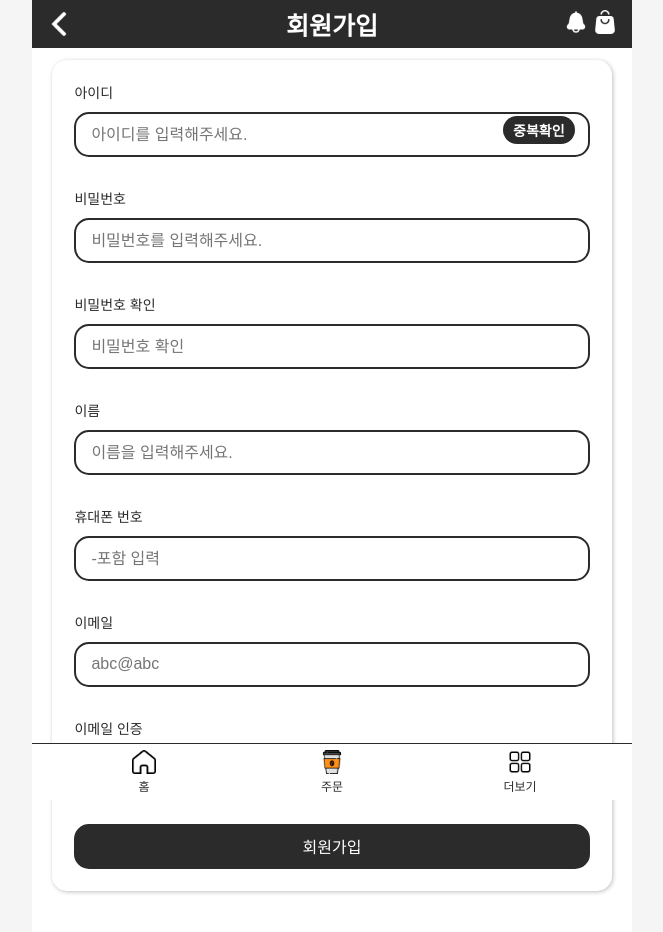
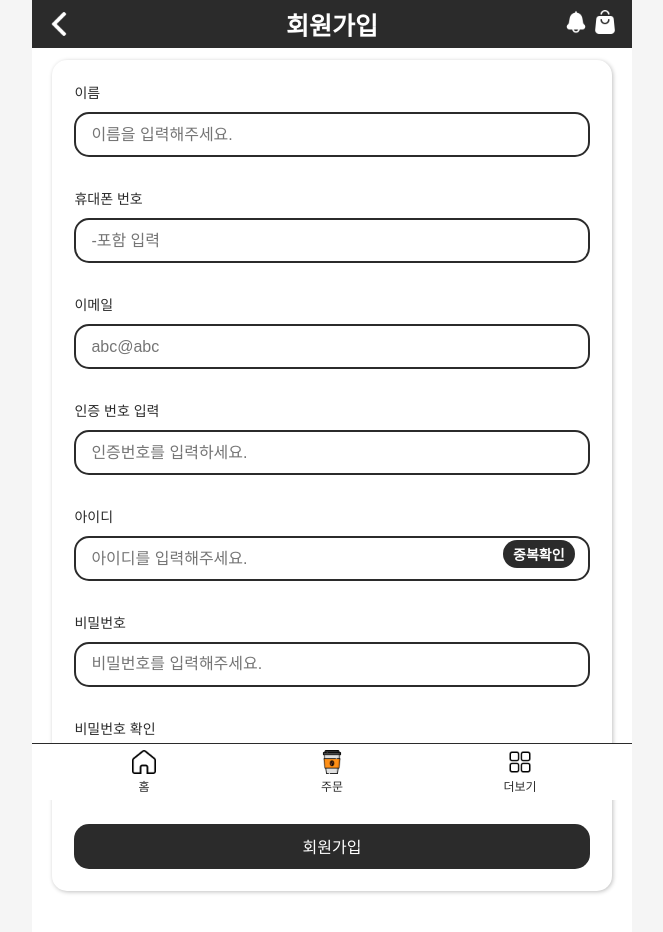
Before and after one commit to seongjongju/CoffeeOrder-app-front, a Next.js app: page /signUp in a window 1280 px wide. Shown: the top 932 px of the page, without its empty margins (308-971 px from the left). Built offline with nearby package versions, Linux system fonts and the light colour scheme; a web font is replaced by a local one.

Commit message:
회원가입 유효성 검사 작업 중

```diff
--- a/features/signUp/components/SignUpForm.tsx
+++ b/features/signUp/components/SignUpForm.tsx
@@ -1,43 +1,121 @@
-import React from 'react';
+'use client';
+
+import React, { useReducer } from 'react';
 import formStyles from '@/shared/components/Form/Input/Input.module.css';
 import InputWrap from '@/shared/components/Form/Input/InputWrap';
 import Button from '@/shared/components/Form/Button/Button';
+import axios from 'axios';
+
+const initialState = {
+    name: '',
+    phoneNumber: '',
+    email: '',
+    emailCertification: '',
+    id: '',
+    password: '',
+    passwordCheck: '',
+};
+
+type ReducerType = {
+    state: typeof initialState,
+    action: { type: string, payload: string }
+}
+
+const reducer = (state: ReducerType['state'], action: ReducerType['action']) => {
+    switch (action.type) {
+        case 'SET_NAME':
+            return {...state, name: action.payload };
+        case 'SET_PHONE_NUMBER':
+            return {...state, phoneNumber: action.payload };
+        case 'SET_EMAIL':
+            return {...state, email: action.payload };
+        case 'SET_EMAIL_CERTIFICATION':
+            return {...state, emailCertification: action.payload };
+        case 'SET_ID':
+            return {...state, id: action.payload };
+        case 'SET_PASSWORD':
+            return {...state, password: action.payload };
+        case 'SET_PASSWORD_CHECK':
+            return {...state, passwordCheck: action.payload };
+        default:
+            return state;
+    };
+};
 
 const SignUpForm = () => {
+    const [state, dispatch] = useReducer(reducer, initialState);
+
+    const handleRegister = async (e:React.FormEvent<HTMLFormElement>) => {
+        e.preventDefault();
+
+        try {
+            const res = await axios.post(
+                'http://localhost:4000/api/auth/register',
+                {
+                    name: state.name,
+                    phoneNumber: state.phoneNumber,
+                    email: state.email,
+                    id: state.id,
+                    password: state.password,
+                }
+            );
+            console.log(res.data);
+        }catch(err: any) {
+            console.error('회원가입 서버 오류', err);
+        };
+    };
+
     return (
-        <form className={formStyles.common_form}>
+        <form
+            className={formStyles.common_form}
+            onSubmit={handleRegister}
+        >
+            <InputWrap
+                label={'이름'}
+                placeholder={'이름을 입력해주세요.'}
+                value={state.name}
+                onChange={(e) => dispatch({ type: 'SET_NAME', payload: e.target.value })}
+            />
+
+            <InputWrap
+                label={'휴대폰 번호'}
+                placeholder={'-포함 입력'}
+                value={state.phoneNumber}
+                onChange={(e) => dispatch({ type: 'SET_PHONE_NUMBER', payload: e.target.value })}
+            />
+
+            <InputWrap
+                label={'이메일'}
+                placeholder={'abc@abc'}
+                value={state.email}
+                onChange={(e) => dispatch({ type: 'SET_EMAIL', payload: e.target.value })}
+            />
+
+            <InputWrap
+                label={'인증 번호 입력'}
+                placeholder={'인증번호를 입력하세요.'}
+                value={state.emailCertification}
+                onChange={(e) => dispatch({ type: 'SET_EMAIL_CERTIFICATION', payload: e.target.value })}
+            />
+
             <InputWrap
                 label={'아이디'}
                 placeholder={'아이디를 입력해주세요.'}
+                value={state.id}
+                onChange={(e) => dispatch({ type: 'SET_ID', payload: e.target.value })}
             />
             <InputWrap
                 label={'비밀번호'}
                 placeholder={'비밀번호를 입력해주세요.'}
+                value={state.password}
+                onChange={(e) => dispatch({ type: 'SET_PASSWORD', payload: e.target.value })}
             />
 
             <InputWrap
                 label={'비밀번호 확인'}
                 placeholder={'비밀번호 확인'}
-            />
-
-            <InputWrap
-                label={'이름'}
-                placeholder={'이름을 입력해주세요.'}
-            />
-
-            <InputWrap
-                label={'휴대폰 번호'}
-                placeholder={'-포함 입력'}
-            />
-
-            <InputWrap
-                label={'이메일'}
-                placeholder={'abc@abc'}
-            />
-
-            <InputWrap
-                label={'이메일 인증'}
-                placeholder={'인증번호를 입력하세요.'}
+                value={state.passwordCheck}
+                onChange={(e) => dispatch({ type: 'SET_PASSWORD_CHECK', payload: e.target.value })}
             />
 
             <Button
--- a/shared/components/Form/Input/InputWrap.tsx
+++ b/shared/components/Form/Input/InputWrap.tsx
@@ -5,7 +5,7 @@ import formStyles from '@/shared/components/Form/Input/Input.module.css';
 import { FormElementTypes } from '../types/formTypes';
 import { usePathname } from 'next/navigation';
 
-const InputWrap = ({ label, placeholder }:FormElementTypes) => {
+const InputWrap = ({ label, placeholder, value, onChange }:FormElementTypes) => {
     const pathName = usePathname();
 
     return (
@@ -14,6 +14,8 @@ const InputWrap = ({ label, placeholder }:FormElementTypes) => {
             <input
                 className={formStyles.common_input}
                 placeholder={placeholder}
+                value={value}
+                onChange={onChange}
             />
             {
                 pathName === '/signUp' && label === '아이디' ? (<button className={formStyles.duplication_button}>중복확인</button>)
--- a/shared/components/Form/types/formTypes.ts
+++ b/shared/components/Form/types/formTypes.ts
@@ -1,6 +1,8 @@
 export interface FormElementTypes {
     placeholder:string,
     label:string,
+    value:string,
+    onChange: (e: React.ChangeEvent<HTMLInputElement>) => void,
 };
 
 export interface ButtonTypes {
```
Also changed, not shown: shared/hook/useValidation.tsx (added, +9 -0 lines).
